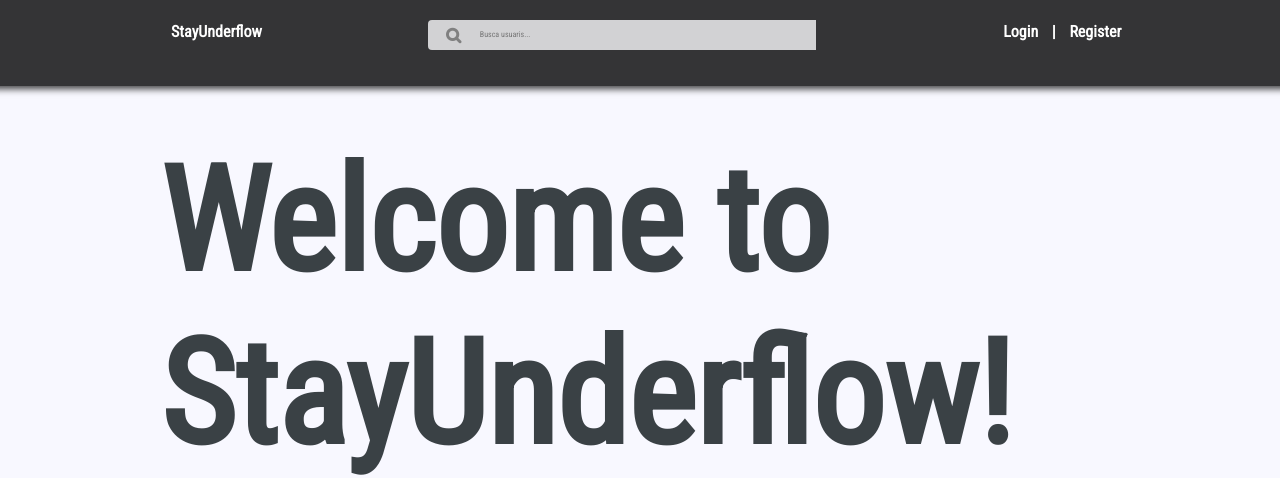
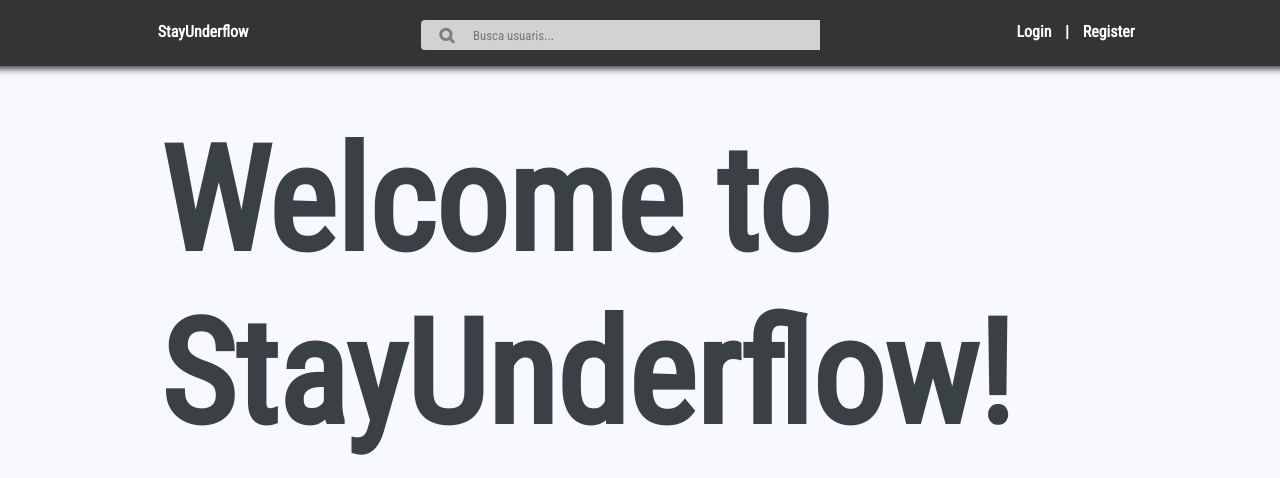
Before and after one commit to UB-ES-19/A2-StayUnderflow, a Django app: page / in a window 1280 px wide. Shown: the top 478 px of the page. Run offline with Django 3.2, Linux system fonts and the light colour scheme; some libraries are stand-ins or nearby versions.

Commit message:
Cerca Header resized and stayunderflow html header restructured

```diff
--- a/StayUnderflow_WebApp/static/css/stayunderflow.css
+++ b/StayUnderflow_WebApp/static/css/stayunderflow.css
@@ -1,7 +1,7 @@
 /*MENU SUPERIOR*/
 .header{
     background-color: rgba(0, 0, 0, 0.79);
-    padding: 20px;
+    padding-top: 1.6%;
     color: white;
     -webkit-box-shadow: 0px 3px 7px 0px rgba(0,0,0,0.75);
     -moz-box-shadow: 0px 3px 7px 0px rgba(0,0,0,0.75);
@@ -10,6 +10,7 @@
 
 .inputCercaHeader {
     width: 80%;
+    font-size: 160%;
 }
 .inputCercaHeader, .buttonCercaHeader {
     color: grey;
--- a/templates/stay_underflow/stayunderflow.html
+++ b/templates/stay_underflow/stayunderflow.html
@@ -9,9 +9,10 @@
 
     {% if user.is_authenticated %}
 
-    <h1>Preguntes principals</h1>
 
-    <div style="margin-top: 3%; text-align: right">
+    <h1 style="display:inliney-block">Preguntes principals</h1>
+
+    <div style="display:inline-block; float: right">
         <a class="btn btn-outline-dark" href="{% url 'new-post' %}">Nova pregunta</a>
     </div>
 
```
